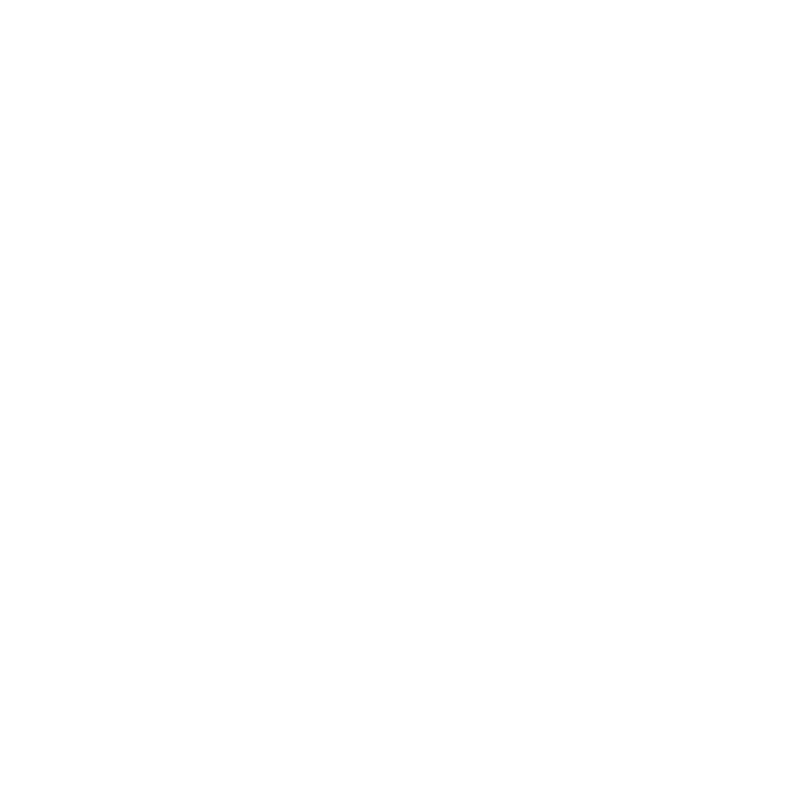
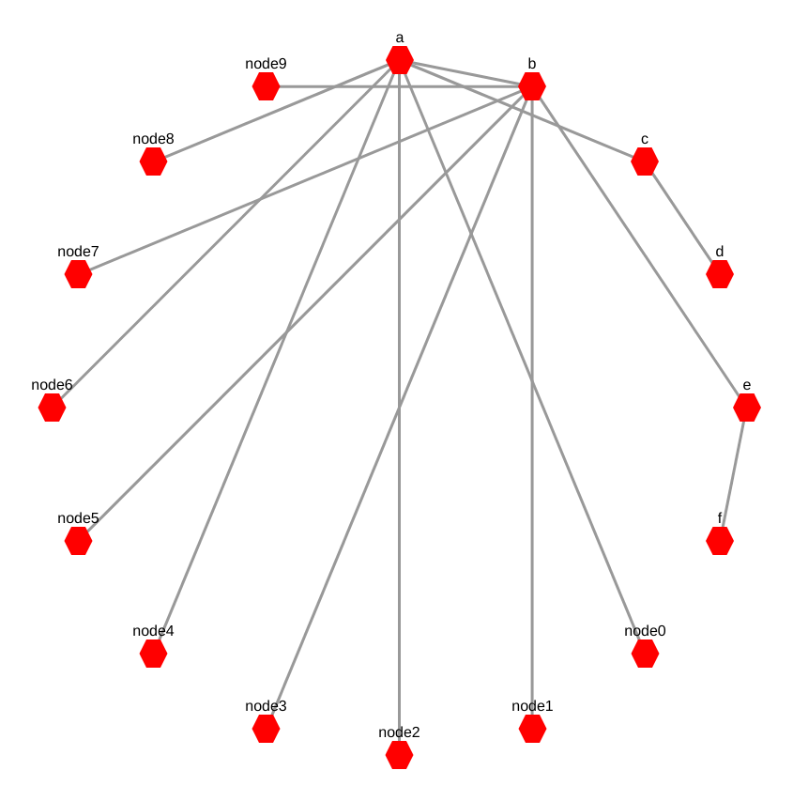
Before and after one commit to gokberkkaraca/cytoscape.js, a plain HTML site: page index.html in a window 1280 px wide. Shown: the whole page, without its empty margins (244-1036 px from the left). Drawn offline with Linux system fonts and the light colour scheme.

Commit message:
Complete the first tutorial

```diff
--- a/index.html
+++ b/index.html
@@ -4,4 +4,100 @@
     <title>Tutorial 1: Getting Started</title>
     <script src='cytoscape.js'></script>
 </head>
+
+<style>
+  #cy {
+    width: 100%;
+    height: 100%;
+    position: absolute;
+    top: 0px;
+    left: 0px;
+  }
+</style>
+
+<body>
+  <div id="cy"></div>
+  <script>
+    var cy = cytoscape({
+      container: document.getElementById('cy'),
+      elements: [
+        // nodes
+        { data: { id: 'a' } },
+        { data: { id: 'b' } },
+        { data: { id: 'c' } },
+        { data: { id: 'd' } },
+        { data: { id: 'e' } },
+        { data: { id: 'f' } },
+        // edges
+        {
+          data: {
+            id: 'ab',
+            source: 'a',
+            target: 'b'
+          }
+        },
+        {
+          data: {
+            id: 'cd',
+            source: 'c',
+            target: 'd'
+          }
+        },
+        {
+          data: {
+            id: 'ef',
+            source: 'e',
+            target: 'f'
+          }
+        },
+        {
+          data: {
+            id: 'ac',
+            source: 'a',
+            target: 'c'
+          }
+        },
+        {
+          data: {
+            id: 'be',
+            source: 'b',
+            target: 'e'
+          }
+        }
+      ],
+      layout: {
+          name: 'grid'
+      },
+      style: [
+        {
+          selector: 'node',
+          style: {
+            shape: 'hexagon',
+            'background-color': 'red',
+            label: 'data(id)'
+          }
+        }
+      ]
+    });
+
+    for (var i = 0; i < 10; i++) {
+      cy.add({
+          data: { id: 'node' + i }
+          }
+      );
+      var source = 'node' + i;
+      cy.add({
+          data: {
+              id: 'edge' + i,
+              source: source,
+              target: (i % 2 == 0 ? 'a' : 'b')
+          }
+      });
+    }
+
+    cy.layout({
+      name: 'circle'
+    }).run();
+  </script>
+</body>
 </html>
```
